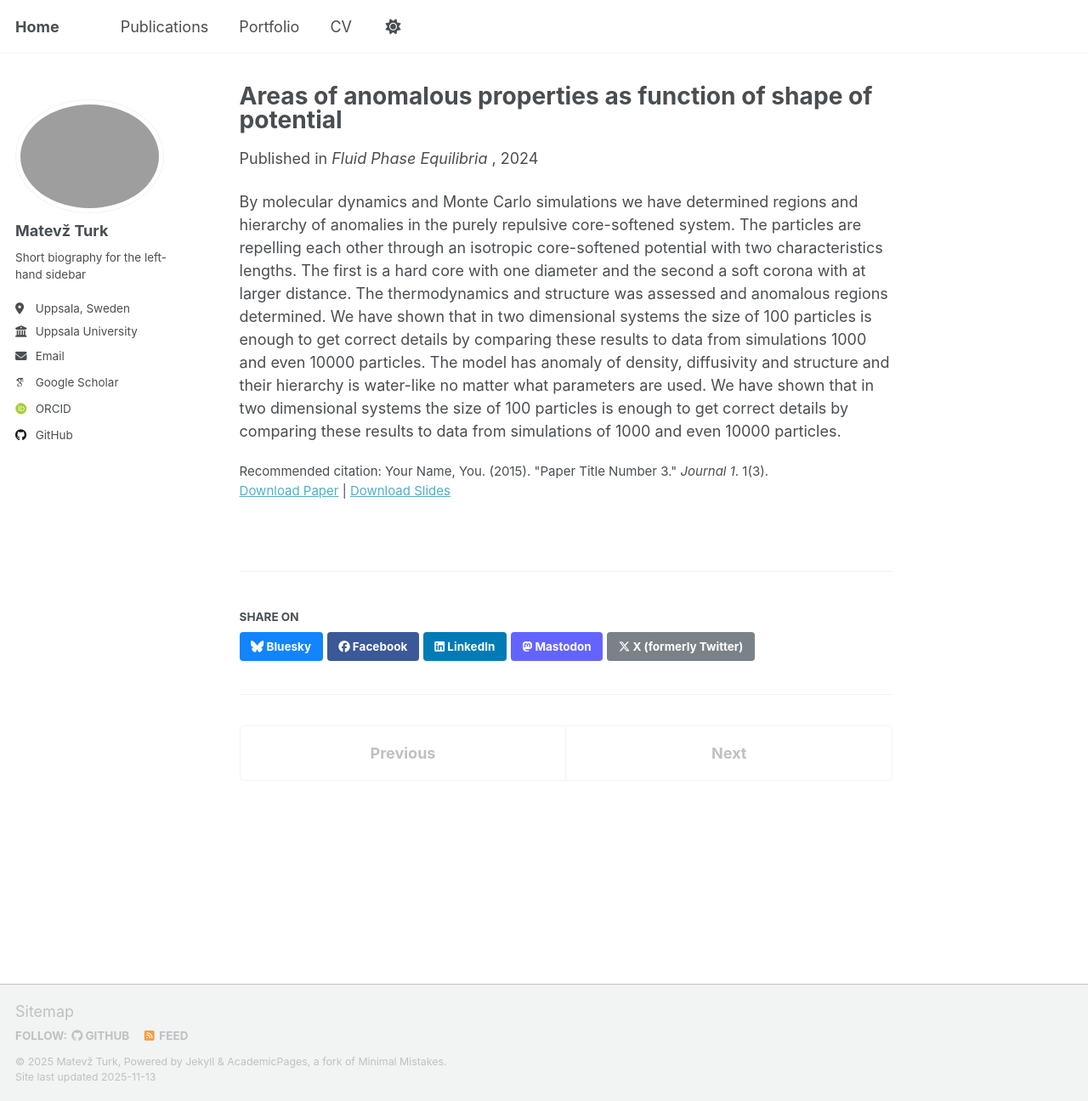
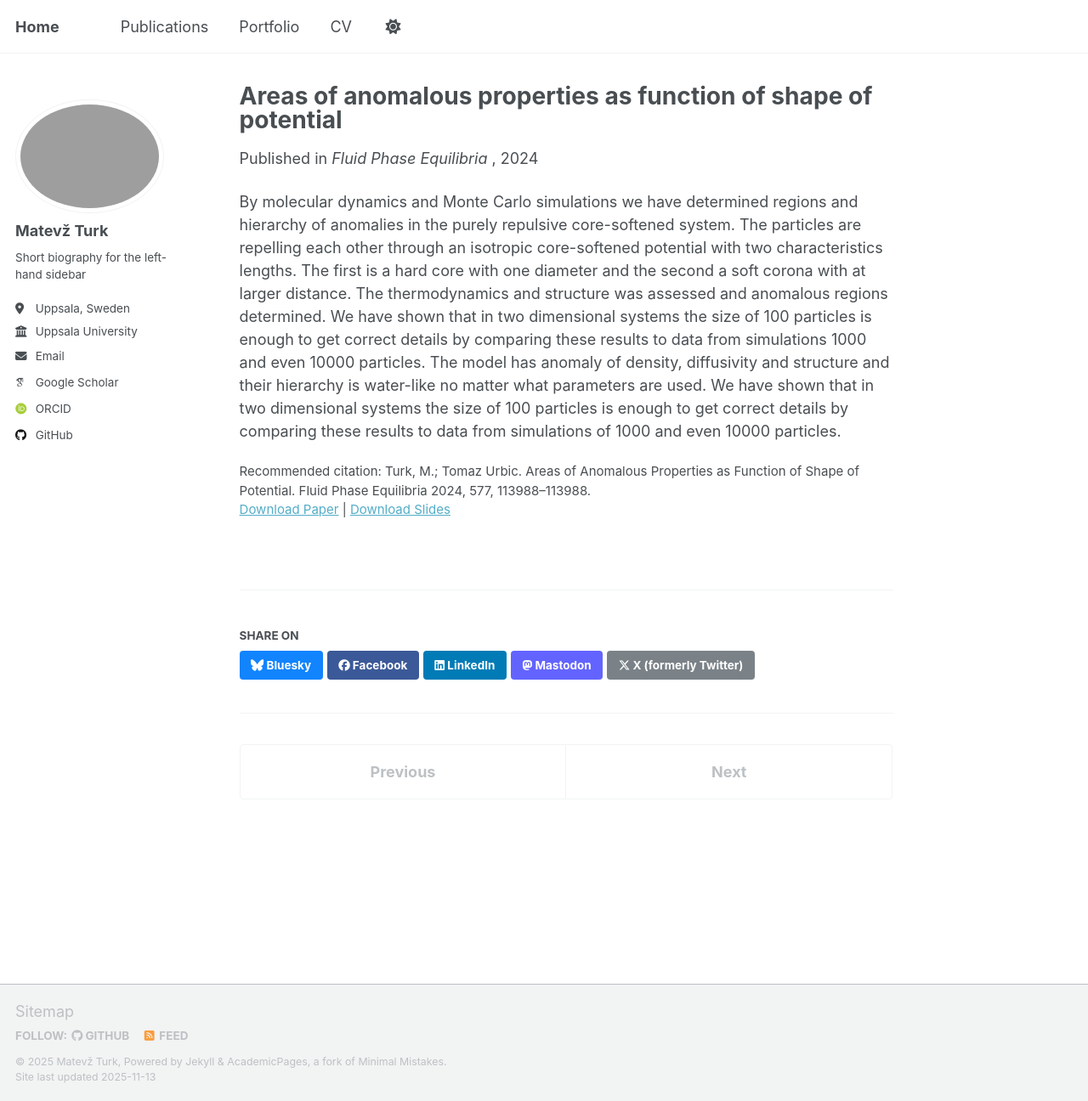
Before and after one commit to MatevzTurk/MatevzTurk.github.io, a Jekyll site: the page built from _publications/2015-10-01-paper-title-number-3.md, in a window 1280 px wide and 1296 px high. Shown: the whole window at 85% size. Built offline with Jekyll 4.4.1, drawn with Linux system fonts in a browser that asks for light colours; some web fonts are replaced; a script that is not in the unit is left out.

Commit message:
Update 2015-10-01-paper-title-number-3.md

```diff
--- a/_publications/2015-10-01-paper-title-number-3.md
+++ b/_publications/2015-10-01-paper-title-number-3.md
@@ -8,6 +8,6 @@ date: 2024-02-01
 venue: 'Fluid Phase Equilibria '
 slidesurl: ''
 paperurl: 'https://www.sciencedirect.com/science/article/pii/S0378381223002686'
-citation: 'Your Name, You. (2015). &quot;Paper Title Number 3.&quot; <i>Journal 1</i>. 1(3).'
+citation: 'Turk, M.; Tomaz Urbic. Areas of Anomalous Properties as Function of Shape of Potential. Fluid Phase Equilibria 2024, 577, 113988–113988.'
 ---
 By molecular dynamics and Monte Carlo simulations we have determined regions and hierarchy of anomalies in the purely repulsive core-softened system. The particles are repelling each other through an isotropic core-softened potential with two characteristics lengths. The first is a hard core with one diameter and the second a soft corona with at larger distance. The thermodynamics and structure was assessed and anomalous regions determined. We have shown that in two dimensional systems the size of 100 particles is enough to get correct details by comparing these results to data from simulations 1000 and even 10000 particles. The model has anomaly of density, diffusivity and structure and their hierarchy is water-like no matter what parameters are used. We have shown that in two dimensional systems the size of 100 particles is enough to get correct details by comparing these results to data from simulations of 1000 and even 10000 particles.
```
